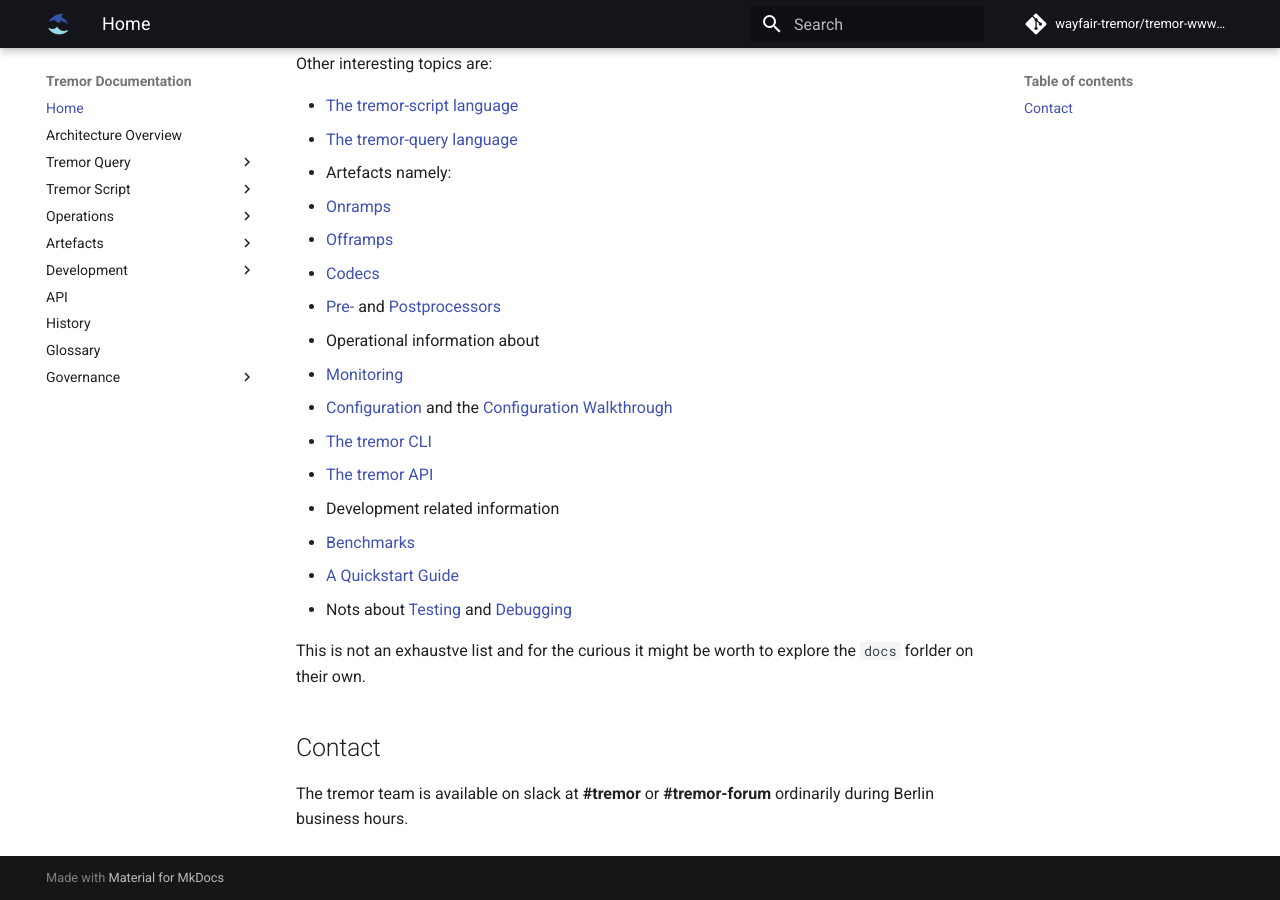
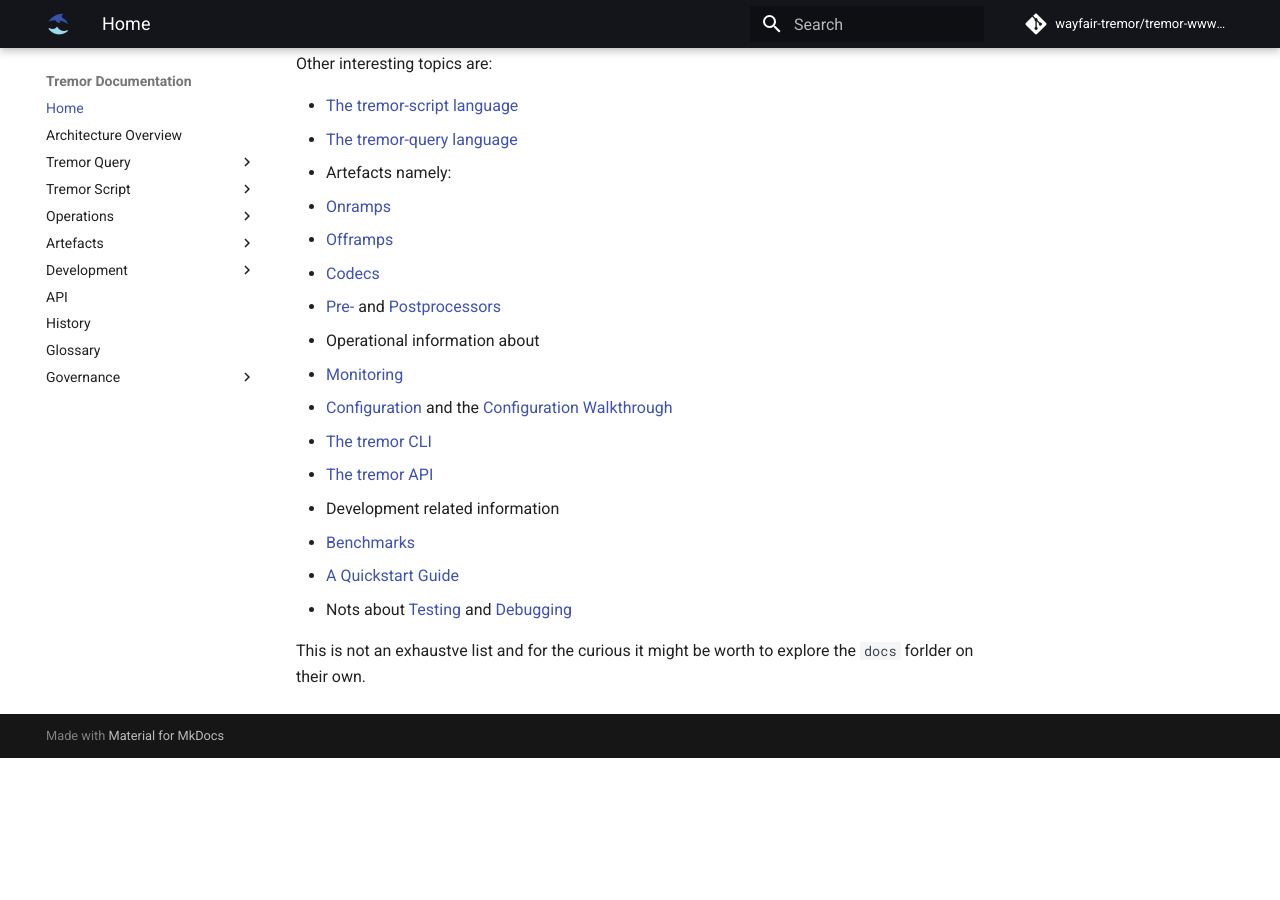
Before and after one commit to tremor-rs/tremor-www-docs, an MkDocs documentation site: the page built from docs/index.md, in a window 1280 px wide and 900 px high, scrolled down 557 px. Built offline with MkDocs 1.6.1 and Material for MkDocs 9.7.7, drawn with Linux system fonts in a browser that asks for light colours; comment, search, counter and statistics services are not loaded; old or Windows-style settings are respelled for this version of MkDocs; after the commit the page ends 1315 px from its top, so only the background shows below that.

Commit message:
Remove contact ref

```diff
--- a/docs/index.md
+++ b/docs/index.md
@@ -34,7 +34,3 @@
   * Nots about [Testing](development/testing.md) and [Debugging](development/debugging.md)
 
 This is not an exhaustve list and for the curious it might be worth to explore the `docs` forlder on their own.
-
-## Contact
-
-The tremor team is available on slack at __#tremor__  or __#tremor-forum__ ordinarily during Berlin business hours.
```
